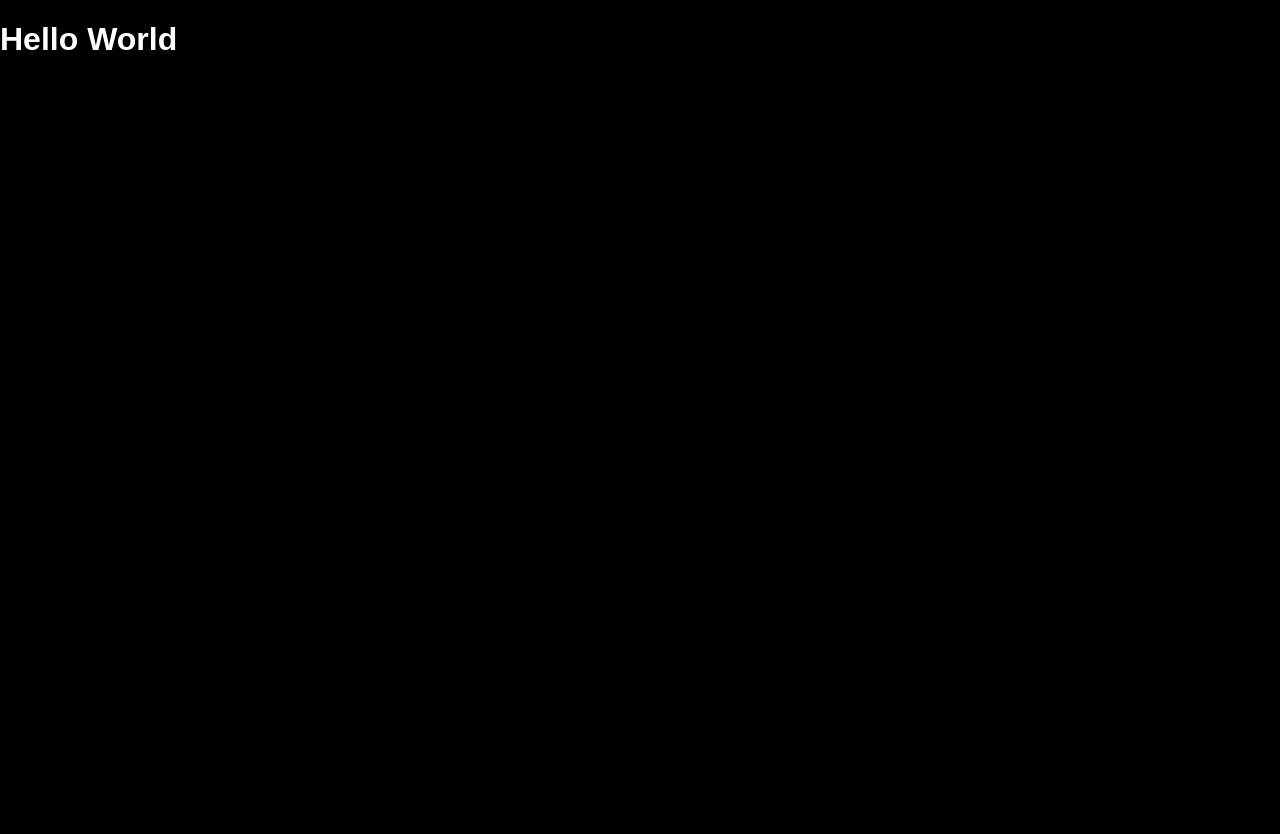
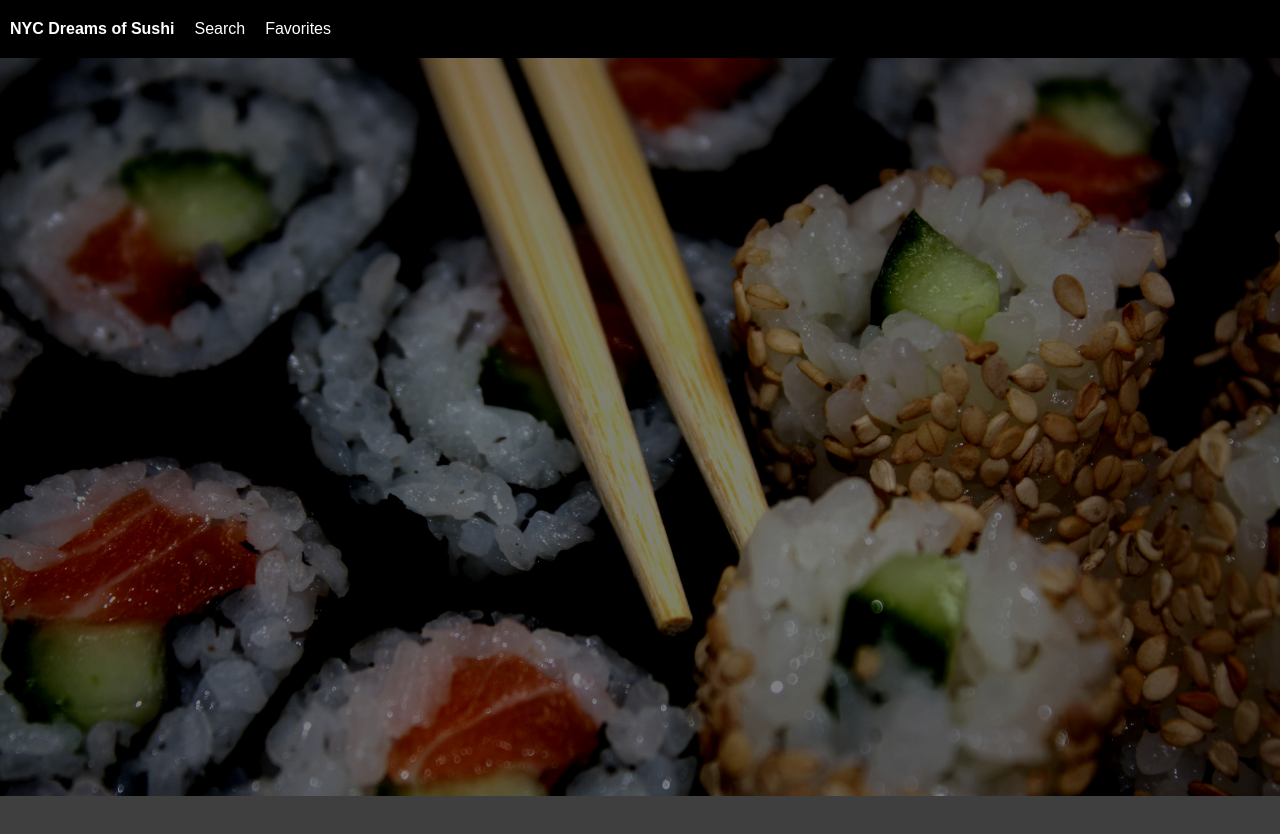
Before and after one commit to ashburn2k/NYCDreamsOfSushi, a plain HTML site: page favorites.html in a window 1280 px wide. Before the commit the page ends 800 px from the top, so only its background shows below. Drawn offline with Linux system fonts and the light colour scheme.

```diff
--- a/favorites.html
+++ b/favorites.html
@@ -11,8 +11,26 @@
 </head>
 <body>
 
-    <h1 class="test">Hello World</h1>
+  <!-- Navigation -->
+  <nav id="navigation">
+    <div class="navbar">
+      <div class="navbar-header">
+        <a href="index.html">NYC Dreams of Sushi</a>
+      </div>
+      <div class="navbar-list">
+        <ul>
+          <li><a href="index.html">Search</a></li>
+          <li><a href="favorites.html">Favorites</a></li>
+        </ul>
+      </div>
+    </div>
+  </nav>
 
+  <img class="header-background" src="background_img.jpg"/>
+
+  <div class="shadow"></div>
+
+  <script type="text/javascript" src="jquery-2.1.4.min.js"></script>
 
 </body>
 </html>
--- a/main.scss
+++ b/main.scss
@@ -1,13 +1,9 @@
-.test {
-  color: white;
-}
-
 * {
   font-family: sans-serif;
 }
 
 html {
-  background: rgb(0,0,0) no-repeat center center fixed;
+  background: rgba(0,0,0,0.5) no-repeat center center fixed;
   -webkit-background-size: cover;
   -moz-background-size: cover;
   -o-background-size: cover;
@@ -22,7 +18,7 @@
 #navigation {
   position: absolute;
   top: 0;
-  background-color: rgba(0, 0, 0, 0.7);
+  background-color: rgb(0, 0, 0);
   width: 100%;
   padding: 20px 0;
 
@@ -66,6 +62,14 @@
 
 .header-background {
   width: 100%;
+}
+
+.shadow {
+  position: absolute;
+  top: 58px;
+  width: 100%;
+  height: 100%;
+  background: rgba(0,0,0,0.5);
 }
 
 #search {
```
Also changed, not shown: main.css, 1 other file.
